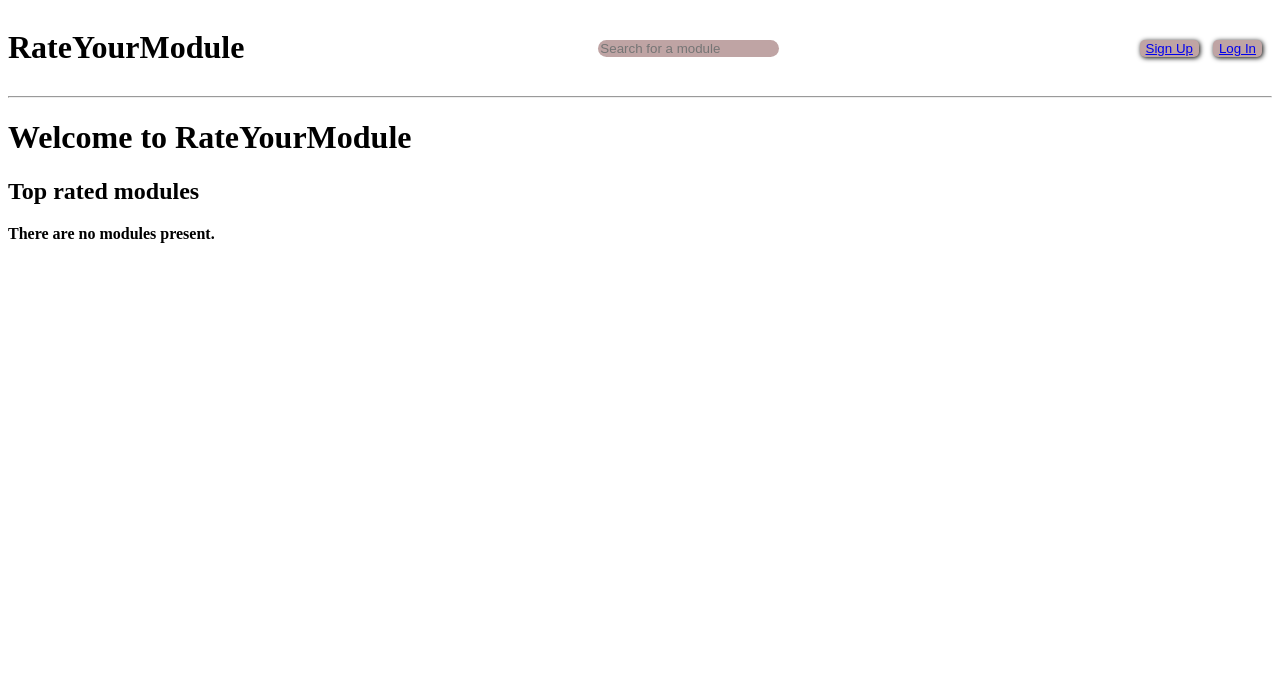
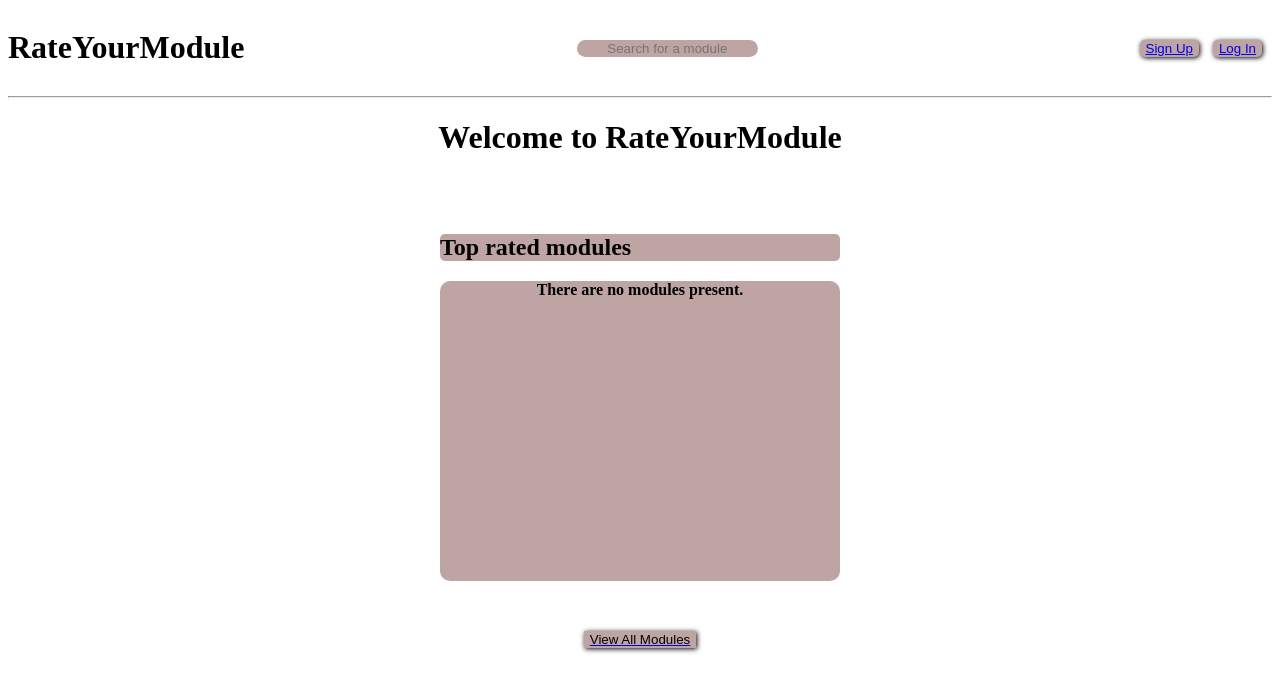
Before and after one commit to Lewis-Cramb/wad2-team-project, a Django app: template templates/index.html in a window 1280 px wide. Shown: the top 692 px of the page. Run offline with Django 3.2, Linux system fonts and the light colour scheme; the template is opened without the code that fills it, so the values that code supplies are empty; parts of the project's set-up code (start-up, migrations or seed data) failed here and were passed over.

Commit message:
Index css done

```diff
--- /dev/null
+++ b/static/CSS/index.css
@@ -0,0 +1,81 @@
+/* Tags */
+
+
+
+/* Classes (.) */
+
+.individ-module{
+    background-color:white;
+    border-radius:5px ;
+    box-shadow:1px 1px 5px;
+    width:300px;
+    margin:10px -10px auto;
+    text-align:center;
+    display:flex;
+    justify-content:space-between;
+    align-items:center;
+
+    font-size:25px ;
+}
+
+.module-box{
+    background-color:rgb(191, 164, 164) ;
+    border-radius:10px ;
+    width:400px ;
+    height:300px ;
+    overflow-y:auto ;
+    display:flex ;
+    justify-content:center ;
+    margin-bottom:50px ;
+}
+
+
+/* Ids (#) */
+
+#top-modules{
+    display:flex ;
+    flex-direction:column ;
+    align-items:center ;
+}
+
+#modsBttn{
+    display:flex ;
+    justify-content:center ;
+}
+
+/* Descendant/Multi Selectors */
+
+heading, #top-modules{
+    text-align:center ;
+    align-items:center ;
+}
+
+#top-modules h2{
+    background-color:rgb(191, 164, 164) ;
+    width:400px ;
+    border-radius:5px;
+    text-align:left ;
+}
+
+.module-box ul{
+    list-style-type: none ;
+    padding:0px ;
+    margin:0px ;
+}
+
+.individ-module a{
+    color:black ;
+    text-decoration:none ;
+}
+
+.individ-module span{
+    flex:1;
+    text-align:center;
+}
+
+#modsBttn button{
+    border:none ;
+    background-color:rgb(191, 164, 164) ;
+    box-shadow: 1px 1px 5px ;
+
+}
--- a/static/CSS/style.css
+++ b/static/CSS/style.css
@@ -15,12 +15,17 @@ body {
 #navigation{
     display:flex ;
     align-items:center ;
-    gap:28% ;
-    flex-wrap:wrap ;
+    justify-content:space-between ;
 }
 
 #buttons{
     margin-left:auto ;
+}
+
+#nav-search{
+    position:absolute ;
+    left: 45% ;
+
 }
 
 /* Descendant/Multi Selectors */
@@ -31,6 +36,7 @@ body {
 
 #nav-search input{
     border-radius:10px ;
+    text-align:center ;
 }
 
 #nav-search input, #leftBttn, #rightBttn{
--- a/templates/base.html
+++ b/templates/base.html
@@ -8,6 +8,8 @@
             {% endblock %}
         </title>
         <link rel="stylesheet" href="{% static 'CSS/style.css' %}">
+        {% block css_block %}
+        {% endblock %}
     </head>
     <body>
         <div id="navigation">
--- a/templates/index.html
+++ b/templates/index.html
@@ -4,24 +4,37 @@
 {% block title_block %}
     Homepage
 {% endblock %}
+{% block css_block %}
+<link rel="stylesheet" href="{% static 'CSS/index.css' %}">
+{% endblock %}
 
 {% block body_block %}
-<h1>Welcome to RateYourModule</h1>
-
+<heading>
+    <h1 id="index-heading">Welcome to RateYourModule</h1>
+</heading>
+<br />
+<br />
+<div id="top-modules">
     <h2>Top rated modules</h2>
+    <div class="module-box">
         {% if modules %}
             <ul>
             {% for module in modules %}
-        <li>
-            <a href="{% url 'rateyourmodule:show_module' module.moduleID %}">
-                {{ module.short_name }}
-                ({{ module.rating }})
-            </a>
+                <li class="individ-module">
+                    <span class="module-name">{{ module.short_name }}</span>
+                    <span class="module-rating">({{ module.rating }})</span>
+                    <span class="module-link">
+                        <a href="{% url 'rateyourmodule:show_module' module.moduleID %}">Visit</a>
+                    </span>
                 </li>
             {% endfor %}
             </ul>
         {% else %}
             <strong>There are no modules present.</strong>
         {% endif %}
+    </div>
+</div>
+
+<a href="{% url 'rateyourmodule:modules' %}" id="modsBttn"><button>View All Modules</button></a>
 
 {% endblock %}
```
Lines whose indentation alone changed are shown as unchanged.
